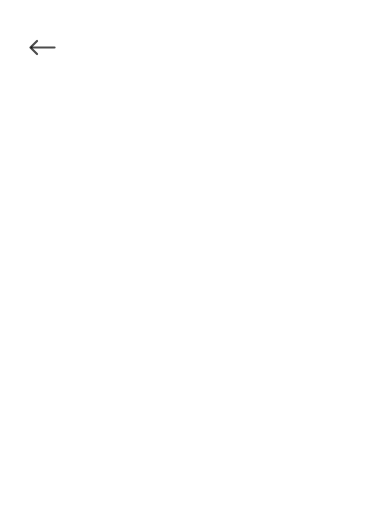
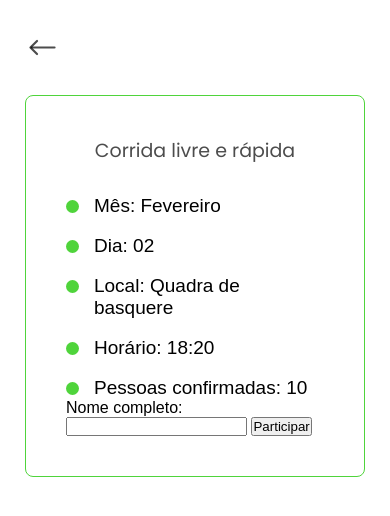
Before and after one commit to henrique2003/Sporgenda-front-end, a React (Create React App) app: page /mais/12 in a window 390 px wide. Shown: the top 516 px of the page. Built offline with nearby package versions, Linux system fonts and the light colour scheme.

Commit message:
style: responsive title More

```diff
--- /dev/null
+++ b/src/pages/More/components/LineInformation/index.tsx
@@ -0,0 +1,16 @@
+import React from 'react'
+import './style.css'
+
+interface Props {
+  text: string
+}
+
+const LineInformation: React.FC<Props> = ({ text }) => {
+  return (
+    <div className="wrapper_line_information">
+      <div></div><p>{text}</p>
+    </div>
+  )
+}
+
+export default LineInformation
--- /dev/null
+++ b/src/pages/More/components/LineInformation/style.css
@@ -0,0 +1,17 @@
+.wrapper_line_information {
+  display: flex;
+  margin-top: 18px;
+}
+
+.wrapper_line_information p {
+  font-size: 19px;
+}
+
+.wrapper_line_information div {
+  width: 13px;
+  height: 13px;
+  background: #4fd43b;
+  border-radius: 50%;
+  margin-right: 15px;
+  margin-top: 5px;
+}
--- a/src/pages/More/index.tsx
+++ b/src/pages/More/index.tsx
@@ -1,5 +1,6 @@
 import React from 'react'
 import BackArrow from '../../components/BackArrow'
+import LineInformation from './components/LineInformation/index'
 import './style.css'
 
 interface Props {
@@ -15,6 +16,28 @@ const More: React.FC<Props> = ({ match }) => {
   return (
     <div className="wrapper_more">
       <BackArrow to="/" text="Voltar para o início" />
+      <div className="wrapper_more_card">
+        <div className="wrapper_more_header">
+          <h3>Corrida livre e rápida</h3>
+        </div>
+        <div className="wrapper_more_body">
+          <div className="wraper_information">
+            <LineInformation text="Mês: Fevereiro" />
+            <LineInformation text="Dia: 02" />
+            <LineInformation text="Local: Quadra de basquere" />
+            <LineInformation text="Horário: 18:20" />
+            <LineInformation text="Pessoas confirmadas: 10" />
+          </div>
+        </div>
+        <form>
+          <div className="wrapper_more_form_header">
+            <div></div><p>Nome completo:</p>
+          </div>
+          <div className="wrapper_more_form_content">
+            <input type="text"/> <button type="submit">Participar</button>
+          </div>
+        </form>
+      </div>
     </div>
   )
 }
--- a/src/pages/More/style.css
+++ b/src/pages/More/style.css
@@ -1,10 +1,34 @@
 .wrapper_more {
   margin: 50px 150px;
 }
+
+.wrapper_more .wrapper_more_card {
+  padding: 60px 80px;
+  border: 1px solid #4fd43b;
+  border-radius: 8px;
+  margin-top: 40px;
+}
+
+.wrapper_more .wrapper_more_card .wrapper_more_header {
+  text-align: center;
+  margin-bottom: 30px;
+}
+
+.wrapper_more .wrapper_more_card .wrapper_more_header h3 {
+  font-family: "Poppins", sans-serif !important;
+  font-weight: 400 !important;
+  color: rgba(0, 0, 0, 0.7);
+  font-size: 25px;
+}
+
 /* Ipad pro */
 @media (max-width: 1050px) {
   .wrapper_more {
     margin: 50px 100px;
+  }
+
+  .wrapper_more .wrapper_more_card .wrapper_more_header h3 {
+    font-size: 23px;
   }
 }
 
@@ -13,11 +37,39 @@
   .wrapper_more {
     margin: 30px 50px;
   }
+
+  .wrapper_more .wrapper_more_card {
+    padding: 40px 60px;
+    margin-top: 30px;
+  }
+
+  .wrapper_more .wrapper_more_card .wrapper_more_header h3 {
+    font-size: 22px;
+  }
+}
+
+/* Tablets */
+@media (max-width: 768px) {
+  .wrapper_more .wrapper_more_card {
+    padding: 40px 50px;
+  }
+
+  .wrapper_more .wrapper_more_card .wrapper_more_header h3 {
+    font-size: 21px;
+  }
 }
 
 /* Celphones */
 @media (max-width: 428px) {
+  .wrapper_more .wrapper_more_card {
+    padding: 40px;
+  }
+
   .wrapper_more {
     margin: 30px 25px;
   }
+
+  .wrapper_more .wrapper_more_card .wrapper_more_header h3 {
+    font-size: 19px;
+  }
 }
```
